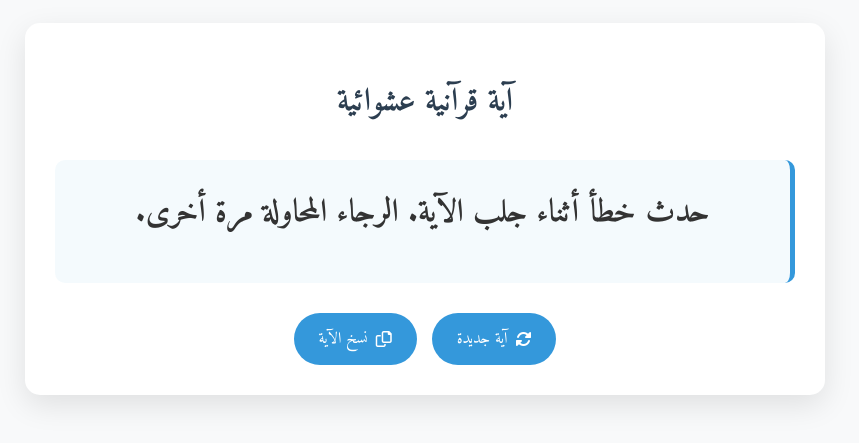
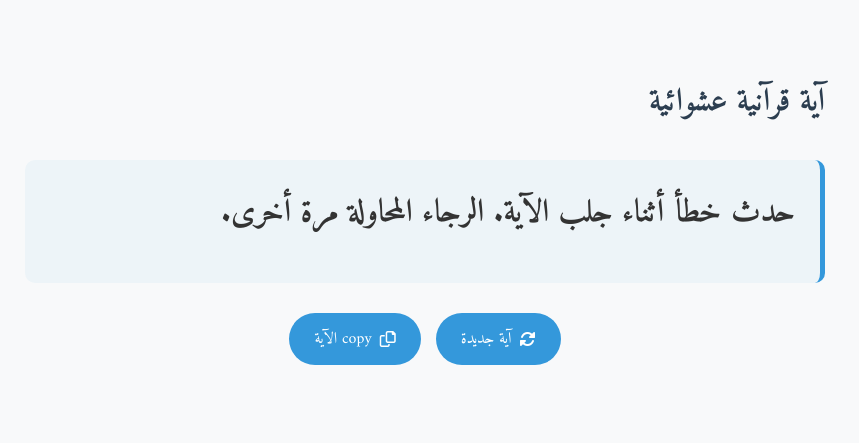
Before and after one commit to Saq69/Quran, a plain HTML site: page index.html in a window 1280 px wide. Shown: the part 191-634 px from the top of the page, without its empty margins (215-1074 px from the left). Drawn offline with Linux system fonts and the light colour scheme; no server answers.

Commit message:
تعديلات عشوائية

```diff
--- a/index.html
+++ b/index.html
@@ -10,7 +10,7 @@
 </head>
 <body>
     <div class="container">
-        <div class="card">
+        <div class="cards">
             <h1>آية قرآنية عشوائية</h1>
             <div class="verse-container">
                 <div class="verse-arabic" id="verse-arabic"></div>
@@ -21,7 +21,7 @@
                     <i class="fas fa-sync-alt"></i> آية جديدة
                 </button>
                 <button id="copy-verse" class="btn">
-                    <i class="far fa-copy"></i> نسخ الآية
+                    <i class="far fa-copy"></i> copy الآية
                 </button>
             </div>
         </div>
```
